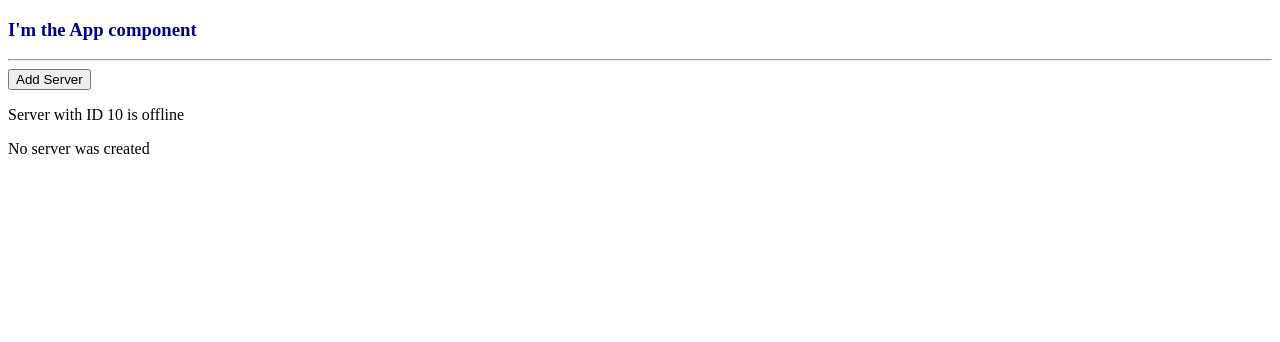
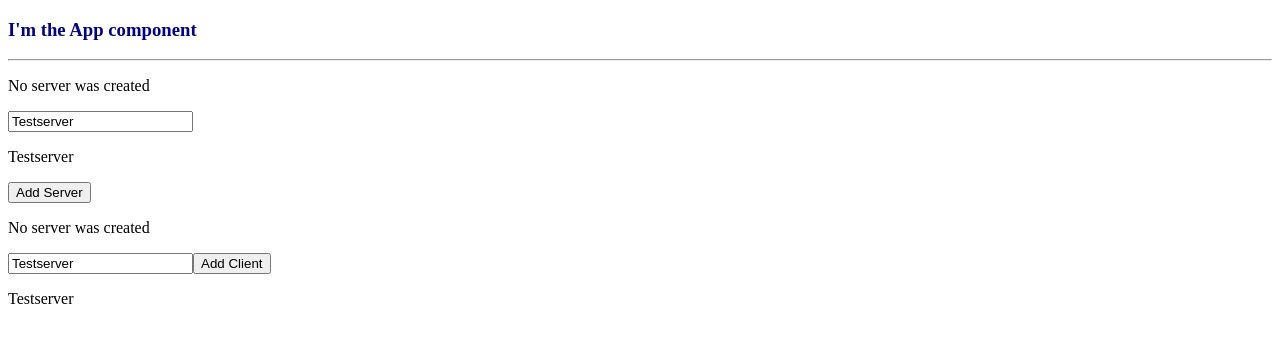
Before and after one commit to johnson790/angularjohnson, an Angular app: page / in a window 1280 px wide. Shown: the top 342 px of the page. Built offline with nearby package versions, Linux system fonts and the light colour scheme.

Commit message:
Assignment Solution

```diff
--- a/src/app/app.component.html
+++ b/src/app/app.component.html
@@ -13,7 +13,7 @@
                 <p>the forest gifted Lily a single silver leaf that shimmered eternally.</p> -->
             <hr>
             <app-servers></app-servers>
-
+            <app-exercise2></app-exercise2>
             <!-- <div class="app-servers"></div> -->
             <!-- <app-warning-alert></app-warning-alert>
             <app-success-alert></app-success-alert> -->
--- a/src/app/app.module.ts
+++ b/src/app/app.module.ts
@@ -6,6 +6,8 @@ import { ServerComponent } from './server/server.component';
 import { ServersComponent } from './servers/servers.component';
 import { WarningAlertComponent}  from './warning-alert/warning-alert.component';
 import { SuccessAlertComponent } from './success-alert/success-alert.component';
+import { FormsModule } from '@angular/forms';
+import { Exercise2Component } from './exercise2/exercise2.component';
 
 
 @NgModule({
@@ -14,10 +16,12 @@ import { SuccessAlertComponent } from './success-alert/success-alert.component';
     ServerComponent,
     ServersComponent,
     WarningAlertComponent,
-    SuccessAlertComponent
+    SuccessAlertComponent,
+    Exercise2Component
   ],
   imports: [
     BrowserModule,
+    FormsModule
   ],
   providers: [],
   bootstrap: [AppComponent]
--- /dev/null
+++ b/src/app/exercise2/exercise2.component.html
@@ -0,0 +1,3 @@
+<input  class="form-control" type="text" [(ngModel)]="serverName" onclick="mom()">
+<button class="btn btn-primary" (click)="mom()">Add Client</button>
+<p>{{ serverName }}</p>
--- /dev/null
+++ b/src/app/exercise2/exercise2.component.ts
@@ -0,0 +1,26 @@
+import { Component ,OnInit} from '@angular/core';
+
+@Component({
+  selector: 'app-exercise2',
+  templateUrl: './exercise2.component.html',
+  styleUrls: ['./exercise2.component.css']
+})
+export class Exercise2Component implements OnInit {
+  allowNewServer = false;
+  serverCreationStatus = 'No server was created';
+  serverName = 'Testserver';
+
+  constructor() {
+    setTimeout(() => {
+      this.allowNewServer = true;
+    }, 2000);
+  }
+
+  ngOnInit() {
+  }
+
+  mom(){
+    this.serverName="It me again";
+
+  }
+}
--- a/src/app/servers/servers.component.html
+++ b/src/app/servers/servers.component.html
@@ -1,4 +1,8 @@
+<p>{{ serverCreationStatus }}</p>
+<input type="text" class="form-control" [(ngModel)]="serverName">
+<p>{{ serverName }}</p>
+
 <button class="btn btn-primary" (click)="onCreateServer()">Add Server</button>
-<app-server></app-server>
+<p>{{ serverCreationStatus }}</p>
 
-<p>{{ serverCreationStatus }}</p>
+<!-- <app-servers></app-servers> -->
--- a/src/app/servers/servers.component.ts
+++ b/src/app/servers/servers.component.ts
@@ -8,6 +8,7 @@ import { Component, OnInit } from '@angular/core';
 export class ServersComponent implements OnInit {
   allowNewServer = false;
   serverCreationStatus = 'No server was created';
+  serverName = 'Testserver';
 
   constructor() {
     setTimeout(() => {
@@ -21,4 +22,8 @@ export class ServersComponent implements OnInit {
   onCreateServer() {
     this.serverCreationStatus = 'Server was created';
   }
+
+  onUpdateServerName(event: Event) {
+    this.serverName = (<HTMLInputElement>event.target).value;
+  }
 }
```
Also changed, not shown: src/app/exercise2/exercise2.component.css (added).
